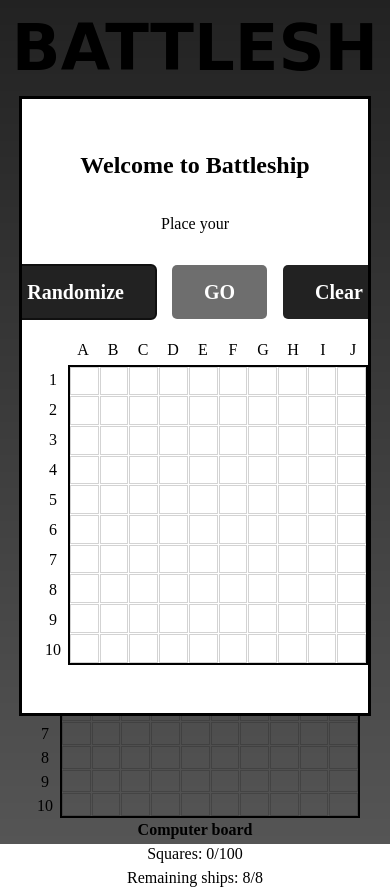
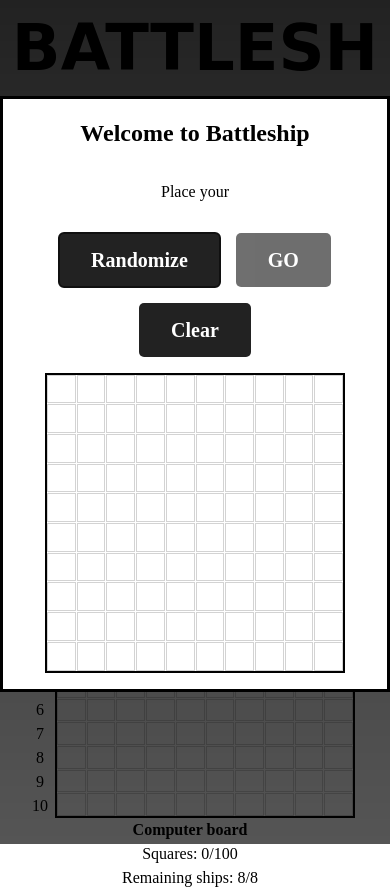
Before and after one commit to angelrcd/odin-battleship, a website built with Vite: page index.html in a window 390 px wide. Built offline with nearby package versions, Linux system fonts and the light colour scheme; a web font is replaced by a local one.

Commit message:
Fixed mobile layout problemin place ships modal

```diff
--- a/style.css
+++ b/style.css
@@ -43,6 +43,7 @@ h1 {
 }
 
 .gameboard-container {
+  margin-right: 10px;
   display: grid;
   grid-template-columns: 1fr 10fr;
   grid-template-rows: 1fr 10fr auto;
@@ -141,6 +142,7 @@ h1 {
 
 #place-ships-modal .btn-container {
   display: flex;
+  flex-wrap: wrap;
   justify-content: center;
   gap: 1rem;
   margin-bottom: 1rem;
@@ -160,6 +162,10 @@ h1 {
 #place-ships-modal button:disabled {
   cursor: not-allowed;
   opacity: 0.65;
+}
+
+#gameboard-place-ships {
+  margin: 0 auto;
 }
 
 #gameboard-place-ships .square {
@@ -258,3 +264,23 @@ button.start-game:not(:disabled) {
 #gameboard-place-ships .square[ship-length="0"]:not(.ship)::after {
   transform: scaleX(0);
 }
+
+@media screen and (min-width: 320px) and (max-width: 420px) {
+  #place-ships-modal:modal {
+    max-width: 100vw;
+    padding: 1rem 0;
+  }
+
+  #place-ships-modal #gameboard-place-ships {
+    width: clamp(300px, 40vw, 500px);
+    height: clamp(300px, 40vw, 500px);
+    grid-template-areas: "g g"
+                         "g g";
+  }
+
+  #gameboard-place-ships .col-legend-container,
+  #gameboard-place-ships .row-legend-container {
+    display: none;
+  }
+
+}
```
